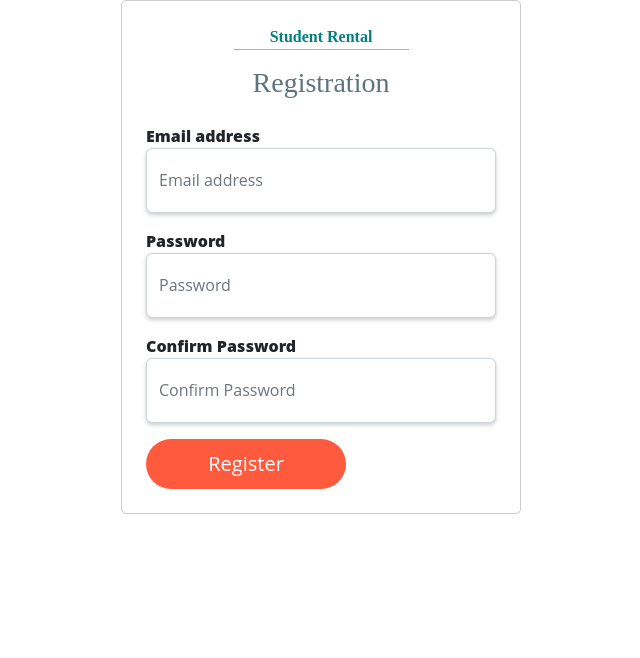
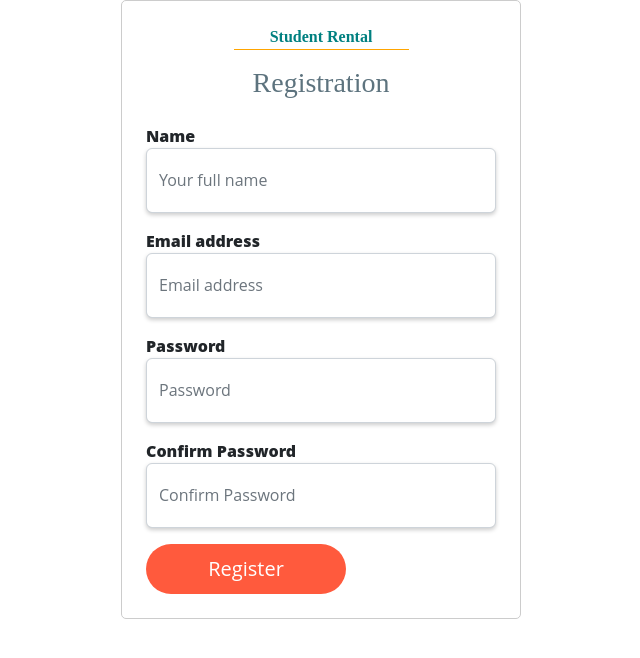
Before and after one commit to HilarioNengareJr/real-estate-site-prototype, a React (Create React App) app in the folder evbulucu/: page /register in a window 1280 px wide. Shown: the top 658 px of the page, without its empty margins (319-959 px from the left). Built offline with nearby package versions, Linux system fonts and the light colour scheme; a web font is replaced by a local one.

Commit message:
added authentication

```diff
--- a/evbulucu/src/components/Register.js
+++ b/evbulucu/src/components/Register.js
@@ -1,10 +1,40 @@
-import React from 'react';
+import React, { useState } from 'react';
 import 'bootstrap/dist/css/bootstrap.min.css';
 import 'bootstrap/dist/js/bootstrap.bundle.min.js';
 import './Register.css';
-import Footer from './Footer';
+import axios from 'axios';
 
 const Register = () => {
+
+  const [name, setName] = useState('');
+  const [email, setEmail] = useState('');
+  const [password, setPassword] = useState('');
+  const [confirmPassword, setConfirmPassword] = useState('');
+
+
+  const handleRegister = async () => {
+    try {
+      const response = await axios.post('http://localhost:3000/register', {
+        name,
+        email,
+        password,
+      });
+
+      const { success, id, error } = response.data;
+      if (password !== confirmPassword){
+        console.log('Passwords do not match..sorry');
+      }
+
+      if (success) {
+        console.log('Registration successful! User ID:', id);
+      } else {
+        console.log('Registration failed:', error);
+      }
+    } catch (error) {
+      console.error('An error occurred:', error.message);
+    }
+  };
+
   return (
     <div className='container-fluid'>
       <div className='row justify-content-center align-items-center mb-5'>
@@ -16,12 +46,26 @@ const Register = () => {
               <h1 className='h3 font-weight-normal mt-3'>Registration</h1>
             </div>
             <div className='form-group mb-3'>
+              <label htmlFor='inputName'>Name</label>
+              <input
+                type='text'
+                id='inputName'
+                value={name}
+                className='form-control'
+                placeholder='Your full name'
+                onChange={(e) => setName(e.target.value)}
+                required
+              />
+            </div>
+            <div className='form-group mb-3'>
               <label htmlFor='inputEmail'>Email address</label>
               <input
                 type='email'
                 id='inputEmail'
+                value={email}
                 className='form-control'
                 placeholder='Email address'
+                onChange={(e)=> setEmail(e.target.value)}
                 required
               />
             </div>
@@ -31,8 +75,10 @@ const Register = () => {
               <input
                 type='password'
                 id='userPassword'
+                value={password}
                 className='form-control'
                 placeholder='Password'
+                onChange={(e) => setPassword(e.target.value)}
                 required
               />
             </div>
@@ -42,13 +88,15 @@ const Register = () => {
               <input
                 type='password'
                 id='confirmPassword'
+                value={confirmPassword}
                 className='form-control'
+                onChange={(e) => setConfirmPassword(e.target.value)}
                 placeholder='Confirm Password'
                 required
               />
             </div>
 
-            <button className='btn btn-lg btn-primary btn-block mt-2' type='submit'>
+            <button className='btn btn-lg btn-primary btn-block mt-2' type='submit' onClick={handleRegister}>
               Register
             </button>
           </form>
```
